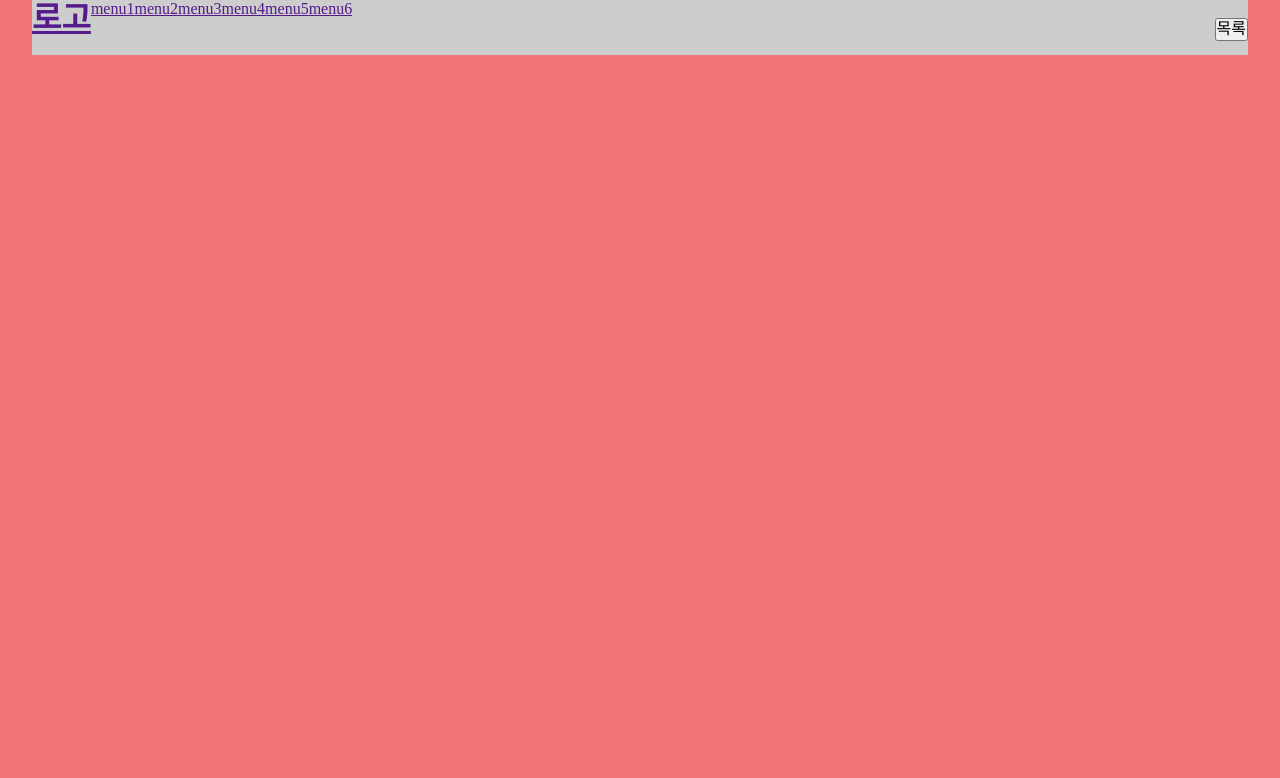
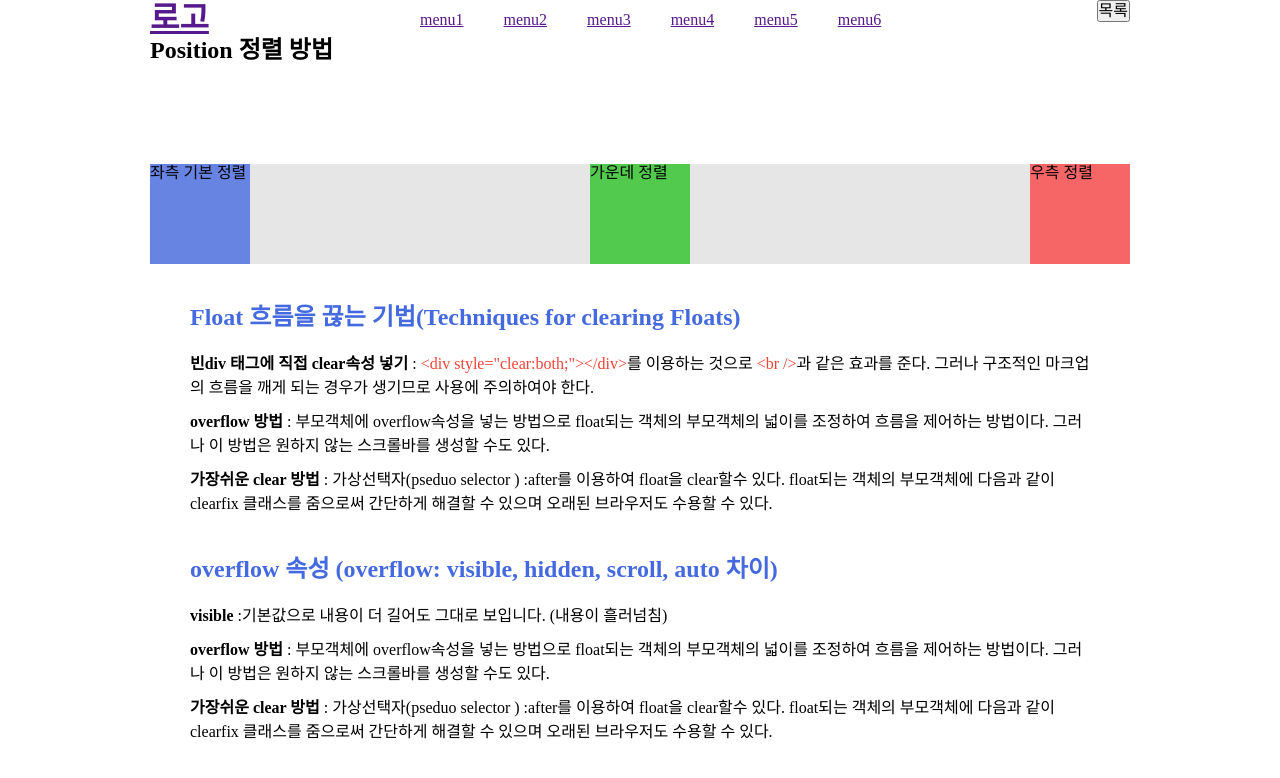
Before and after one commit to doonee/front-end-design-study, a plain HTML site: page DAY04/float.html in a window 1280 px wide. Drawn offline with nearby package versions, Linux system fonts and the light colour scheme; a web font is replaced by a local one.

Commit message:
4일차 수업 내용정리

```diff
--- a/DAY04/css/float-style.css
+++ b/DAY04/css/float-style.css
@@ -1,4 +1,5 @@
-body, div, dl, dt, dd, ul, ol, li, h1, h2, h3, h4, h5, h6, pre, code, form, fieldset, legend, input, textarea, button, p, blockquote, th, td, form, fieldset, blockquote, iframe {
+body, div, dl, dt, dd, ul, ol, li, h1, h2, h3, h4, h5, h6, pre, code, form, fieldset, legend, input, textarea, button, p, blockquote, th, td, form, fieldset, blockquote, iframe, xmp {
+	font-family:'Nanum Gothic';
 	margin: 0;
 	padding: 0;
 	-webkit-text-size-adjust: none;
@@ -19,39 +20,42 @@ body, div, dl, dt, dd, ul, ol, li, h1, h2, h3, h4, h5, h6, pre, code, form, fiel
 	/* view port height */
 	height: 100vh;
 
-	background: #f17575;
+	/* 고정 높이를 가진 요소에 스크롤을 생성 */
 	/* overflow-y: scroll; */
 }
 
 .row {
-	max-width: 1216px;
+	max-width: 980px;
 	margin-right: auto;
 	margin-left: auto;
-	background: #cdcdcd;
 }
 
-/* 가상요소 : 컨텐츠 앞쪽으로 배치 */
+/* :before 가상요소 : 컨텐츠 앞쪽으로 배치 */
 /*.row:before {
 	content: "";
-	color: #1444bf;
+	color: #bf3714;
 }
 */
 
-/* 가상요소 : 컨텐츠의 뒤쪽으로 배치 */
+/* :after가상요소 : 컨텐츠의 뒤쪽으로 배치 */
 /*.row:after {
 	content: "";
 	color: #1444bf;
 }*/
 
-.clearfix:after, .row:after {
-	display: inline-block;
+
+/* float 해제 목적으로 clear: both를 설정 */
+/* clear가 적용되기 위해서는 block요소를 사용해야 한다. */
+/*.clearfix:after {
+	display: block;
+	content: "";
+	clear: both;
+}*/
+.row:after {
+	display: block;
 	content: "";
 	clear: both;
 }
-
-/*.clearfix {
-	clear: both;
-}*/
 
 /* 메뉴 스타일 정의 */
 .menu ul li {
@@ -59,11 +63,17 @@ body, div, dl, dt, dd, ul, ol, li, h1, h2, h3, h4, h5, h6, pre, code, form, fiel
 	float: left;
 }
 .menu {
-	margin-right: auto;
-	margin-left: auto;
+	/* 기본값인 포지션 정렬 : root 부모요소를 기준을 위치를 감지한다. */
+	position: absolute;
+	top: 0;
+	left: 50%;
+	margin-left: -240px;
 }
 .menu ul li a {
 	display: block;
+	height: 40px;
+	line-height: 40px;
+	padding: 0 20px;
 }
 .logo {
 	float: left;
@@ -72,3 +82,57 @@ body, div, dl, dt, dd, ul, ol, li, h1, h2, h3, h4, h5, h6, pre, code, form, fiel
 .btn-menu {
 	float: right;
 }
+
+/*  */
+.box-set {
+	position: relative;
+	background: #e6e6e6;
+	margin-top: 100px;
+}
+
+.box1 {
+	width: 100px;
+	height: 100px;
+	background-color: #f76666;
+	position: absolute;
+	top: 0;
+	right: 0;
+}
+.box2 {
+	width: 100px;
+	height: 100px;
+	background-color: #51ca4e;
+	position: absolute;
+	bottom: 0;
+	right: 50%;
+	margin-right: -50px;
+}
+.box3 {
+	width: 100px;
+	height: 100px;
+	background-color: #6784e3;
+}
+
+/* 흐름을 끊는 기법 설명 스타일 */
+xmp {
+	display: inline-block;
+	color: #F44336;
+}
+.clearing-floats, .overflow {
+	padding: 0 40px;
+	margin-top: 40px;
+}
+.overflow {
+	margin-bottom: 40px;
+}
+
+.clearing-floats h2, .overflow h2 {
+	color: #456adf;
+	margin-bottom: 20px;
+}
+
+.clearing-floats ul li, .overflow ul li {
+	list-style: none;
+	line-height: 1.5;
+	margin-bottom: 10px;
+}
--- a/DAY04/float.html
+++ b/DAY04/float.html
@@ -6,6 +6,8 @@
 	<title>Float 정렬</title>
 	<!-- CSS 초기화 -->
 	<link rel="stylesheet" href="https://cdnjs.cloudflare.com/ajax/libs/normalize/5.0.0/normalize.min.css" />
+	<!-- 나눔고딕 -->
+	<link rel="stylesheet" href="https://cdn.jsdelivr.net/font-nanum/1.0/nanumgothic/nanumgothic.css">
 	<link rel="stylesheet" type="text/css" href="css/float-style.css">
 </head>
 <body>
@@ -13,8 +15,8 @@
 	<div class="wrap">
 		<div class="row">
 			<h1 class="logo"><a href="">로고</a></h1>
-			<nav class="menu clearfix">
-				<ul>
+			<nav class="menu">
+				<ul class="clearfix">
 					<li><a href="">menu1</a></li>
 					<li><a href="">menu2</a></li>
 					<li><a href="">menu3</a></li>
@@ -27,11 +29,33 @@
 			<button class="btn-menu">목록</button>
 		</div>
 		<div class="row">
+			<h2>Position 정렬 방법</h2>
+			<div class="box-set">
+				<div class="box1">우측 정렬</div>
+				<div class="box2">가운데 정렬</div>
+				<div class="box3">좌측 기본 정렬</div>
+			</div>
 
 			<!-- 이미지와 글의 정렬을 사용을 위해 만들어진 folat 기법  -->
 			<!-- <img src="https://encrypted-tbn1.gstatic.com/images?q=tbn:ANd9GcQ4U_EXov3JS-Q9oEe5_mVH4xRPSUwN_7mFZ9FPesWVT9vd11z-Pg" alt="하늘">Lorem ipsum dolor sit amet, consectetur adipisicing elit. Deleniti perferendis ullam facilis architecto asperiores, consequatur illo pariatur eveniet natus ex inventore saepe quisquam suscipit. Veritatis ad sequi unde quibusdam sapiente. Qui laudantium natus nam sint aliquam explicabo ipsa fuga commodi sunt adipisci, tempora nostrum provident libero, cupiditate repellat est. Quam sint veritatis ut eligendi blanditiis voluptate minima dignissimos neque fugit facilis numquam incidunt vel error nostrum iusto quas labore, optio laudantium similique ipsum architecto minus! Ullam nemo libero eligendi ab, sed praesentium nobis, mollitia, ea quae fugit reprehenderit, corporis dolor dignissimos animi. Et dicta beatae autem voluptatibus, libero alias velit. -->
 
 		</div>
+		<div class="row clearing-floats">
+			<h2>Float 흐름을 끊는 기법(Techniques for clearing Floats)</h2>
+			<ul>
+				<li><strong>빈div 태그에 직접 clear속성 넣기</strong> : <xmp><div style="clear:both;"></div></xmp>를 이용하는 것으로 <xmp><br /></xmp>과 같은 효과를 준다. 그러나 구조적인 마크업의 흐름을 깨게 되는 경우가 생기므로 사용에 주의하여야 한다.</li>
+				<li><strong>overflow 방법</strong> : 부모객체에 overflow속성을 넣는 방법으로 float되는 객체의 부모객체의 넓이를 조정하여 흐름을 제어하는 방법이다. 그러나 이 방법은 원하지 않는 스크롤바를 생성할 수도 있다.</li>
+				<li><strong>가장쉬운 clear 방법</strong> : 가상선택자(pseduo selector ) :after를 이용하여 float을 clear할수 있다. float되는 객체의 부모객체에 다음과 같이 clearfix 클래스를 줌으로써 간단하게 해결할 수 있으며 오래된 브라우저도 수용할 수 있다.</li>
+			</ul>
+		</div>
+		<div class="row overflow">
+			<h2>overflow 속성 (overflow: visible, hidden, scroll, auto 차이)</h2>
+			<ul>
+				<li><strong>visible</strong> :기본값으로 내용이 더 길어도 그대로 보입니다.  (내용이 흘러넘침)</li>
+				<li><strong>overflow 방법</strong> : 부모객체에 overflow속성을 넣는 방법으로 float되는 객체의 부모객체의 넓이를 조정하여 흐름을 제어하는 방법이다. 그러나 이 방법은 원하지 않는 스크롤바를 생성할 수도 있다.</li>
+				<li><strong>가장쉬운 clear 방법</strong> : 가상선택자(pseduo selector ) :after를 이용하여 float을 clear할수 있다. float되는 객체의 부모객체에 다음과 같이 clearfix 클래스를 줌으로써 간단하게 해결할 수 있으며 오래된 브라우저도 수용할 수 있다.</li>
+			</ul>
+		</div>
 	</div>
 
 </body>
```
Also changed, not shown: DAY04/css/imgset.css (deleted, +0 -11 lines), DAY05/css/imgset.css (added, +10 -0 lines), 3 other files.
